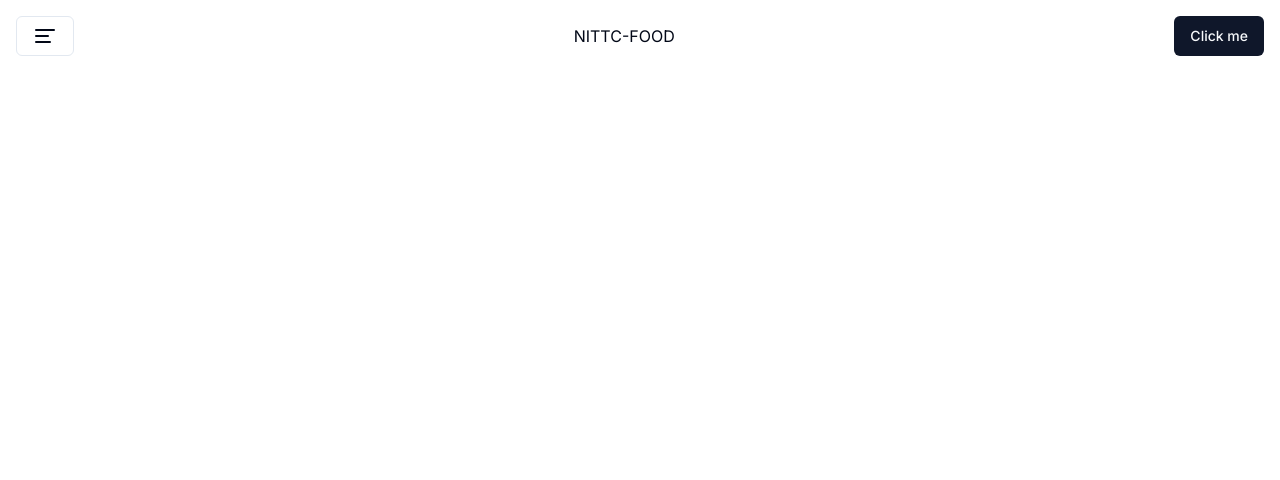
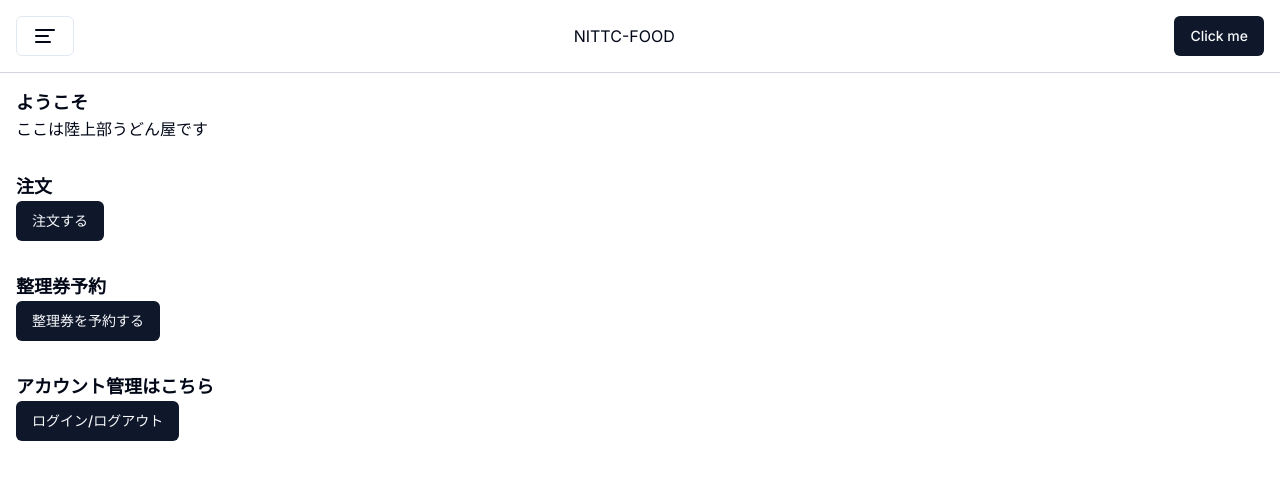
Before and after one commit to i20tominaga/NITTC_FOOD_frontend, a Next.js app: page / in a window 1280 px wide. Shown: the top 480 px of the page. Built offline with nearby package versions, Linux system fonts and the light colour scheme.

Commit message:
トップページの外枠完成

```diff
--- a/src/app/page.tsx
+++ b/src/app/page.tsx
@@ -1,14 +1,47 @@
 'use client';
 
 import React from 'react';
-import { NextPage } from 'next';
 import { Button } from '@/components/ui/button';
 import { Header } from '@/components/Header';
+import { WelcomeSection } from '@/components/Welcome';
+import { OrderSection } from '@/components/Order';
+import { TicketSection } from '@/components/Ticket';
+import { AccountSection } from '@/components/Account';
 
+// Inventory Status Component
+const InventoryStatus: React.FC = () => (
+    <div className="p-4">
+        <h3 className="text-lg font-bold">在庫状況</h3>
+        <p>在庫: 充分にあります</p>
+    </div>
+);
+
+// Notification Section Component
+const NotificationSection: React.FC = () => (
+    <div className="p-4">
+        <h3 className="text-lg font-bold">通知</h3>
+        <p>現在、特別な通知はありません。</p>
+    </div>
+);
+
+
+// Store Overview Component
+const StoreOverview: React.FC = () => (
+    <div className="p-4">
+        <h3 className="text-lg font-bold">模擬店概要</h3>
+        <p>うどんの種類や価格、特別メニューなどの情報を表示します。</p>
+    </div>
+);
+
+// HomePage Component
 const HomePage: React.FC = () => {
     return (
         <div>
             <Header />
+            <WelcomeSection />
+            <OrderSection />
+            <TicketSection />
+            <AccountSection />
         </div>
     );
 }
--- /dev/null
+++ b/src/components/Account.tsx
@@ -0,0 +1,15 @@
+import { Button } from "@/components/ui/button";
+import { useRouter } from 'next/navigation';
+
+export const AccountSection: React.FC = () => {
+    const router = useRouter();
+    const handleAccount = () => {
+        router.push('/account');
+    }
+    return (
+        <div className="p-4">
+            <h3 className="text-lg font-bold">アカウント管理はこちら</h3>
+            <Button onClick = {handleAccount}>ログイン/ログアウト</Button>
+        </div>
+    );
+}
--- a/src/components/Header.tsx
+++ b/src/components/Header.tsx
@@ -11,12 +11,14 @@ import {
     SheetTitle,
     SheetTrigger,
 } from "@/components/ui/sheet"
+import { useRouter } from 'next/navigation';
 import { AlignLeft } from 'lucide-react';
 
+export function Header() {
+    const router = useRouter();
 
-export function Header() {
     return (
-        <header className="p-4 flex items-center justify-between">
+        <header className="p-4 flex items-center justify-between border-b border-gray-300">
             {/* シートをトリガーするボタン */}
             <Sheet>
                 <SheetTrigger asChild>
@@ -26,40 +28,42 @@ export function Header() {
                 </SheetTrigger>
                 <SheetContent>
                     <SheetHeader>
-                        <SheetTitle>Edit profile</SheetTitle>
+                        <SheetTitle>Dashboard</SheetTitle>
                         <SheetDescription>
-                            Make changes to your profile here. Click save when you are done.
+                            Access various sections of the application.
                         </SheetDescription>
                     </SheetHeader>
                     <div className="grid gap-4 py-4">
-                        <div className="grid grid-cols-4 items-center gap-4">
-                            <Label htmlFor="name" className="text-right">
-                                Name
-                            </Label>
-                            <Input id="name" value="Pedro Duarte" className="col-span-3" />
-                        </div>
-                        <div className="grid grid-cols-4 items-center gap-4">
-                            <Label htmlFor="username" className="text-right">
-                                Username
-                            </Label>å
-                            <Input id="username" value="@peduarte" className="col-span-3" />
-                        </div>
+                        <Button onClick={() => router.push('/ticket')}>
+                            整理券予約
+                        </Button>
+                        <Button onClick={() => router.push('/order')}>
+                            注文
+                        </Button>
+                        <Button onClick={() => router.push('/login')}>
+                            ログイン
+                        </Button>
+                        {/*}
+                        <Button onClick={() => router.push('/logout')}>
+                            ログアウト
+                        </Button>
+                        */}
                     </div>
                     <SheetFooter>
                         <SheetClose asChild>
-                            <Button type="submit">Save changes</Button>
+                            <Button type="submit">Close</Button>
                         </SheetClose>
                     </SheetFooter>
                 </SheetContent>
             </Sheet>
 
-            <div className="text-center">
-                <h1 className="text-center flex-grow">NITTC-FOOD</h1>
+            <div className="text-center flex-grow">
+                <h1 className="text-center">NITTC-FOOD</h1>
             </div>
+
             <div className="flex items-center space-x-4">
-
                 <Button>Click me</Button>
             </div>
         </header>
-    )
+    );
 }
--- /dev/null
+++ b/src/components/Order.tsx
@@ -0,0 +1,15 @@
+import { Button} from "@/components/ui/button";
+import { useRouter } from 'next/navigation';
+
+export const OrderSection: React.FC = () => {
+    const router = useRouter();
+    const handleOrder = () => {
+        router.push('/order');
+    }
+    return (
+        <div className="p-4">
+            <h3 className="text-lg font-bold">注文</h3>
+            <Button onClick = {handleOrder}>注文する</Button>
+        </div>
+    );
+}
--- /dev/null
+++ b/src/components/Ticket.tsx
@@ -0,0 +1,15 @@
+import { Button} from "@/components/ui/button";
+import { useRouter } from 'next/navigation';
+
+export const TicketSection: React.FC = () => {
+    const router = useRouter();
+    const handleTicket = () => {
+        router.push('/ticket');
+    }
+    return (
+        <div className="p-4">
+            <h3 className="text-lg font-bold">整理券予約</h3>
+            <Button onClick = {handleTicket}>整理券を予約する</Button>
+        </div>
+    );
+}
--- /dev/null
+++ b/src/components/Welcome.tsx
@@ -0,0 +1,8 @@
+export const WelcomeSection: React.FC = () => {
+    return (
+        <div className="p-4">
+            <h3 className="text-lg font-bold">ようこそ</h3>
+            <p>ここは陸上部うどん屋です</p>
+        </div>
+    );
+}
```
Also changed, not shown: src/app/login/page.tsx (added), src/app/order/page.tsx (added), src/app/ticket/page.tsx (added), src/components/Menu.tsx (added).
